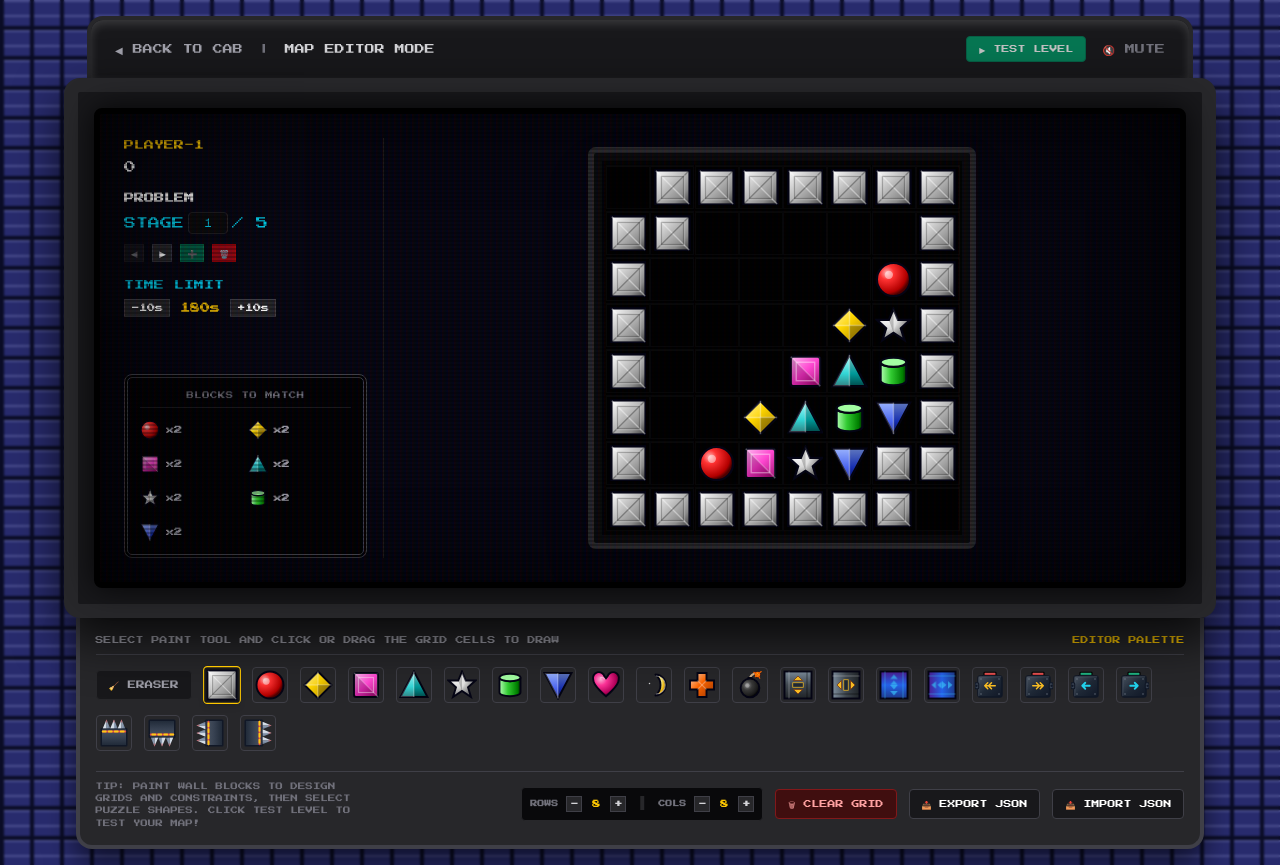
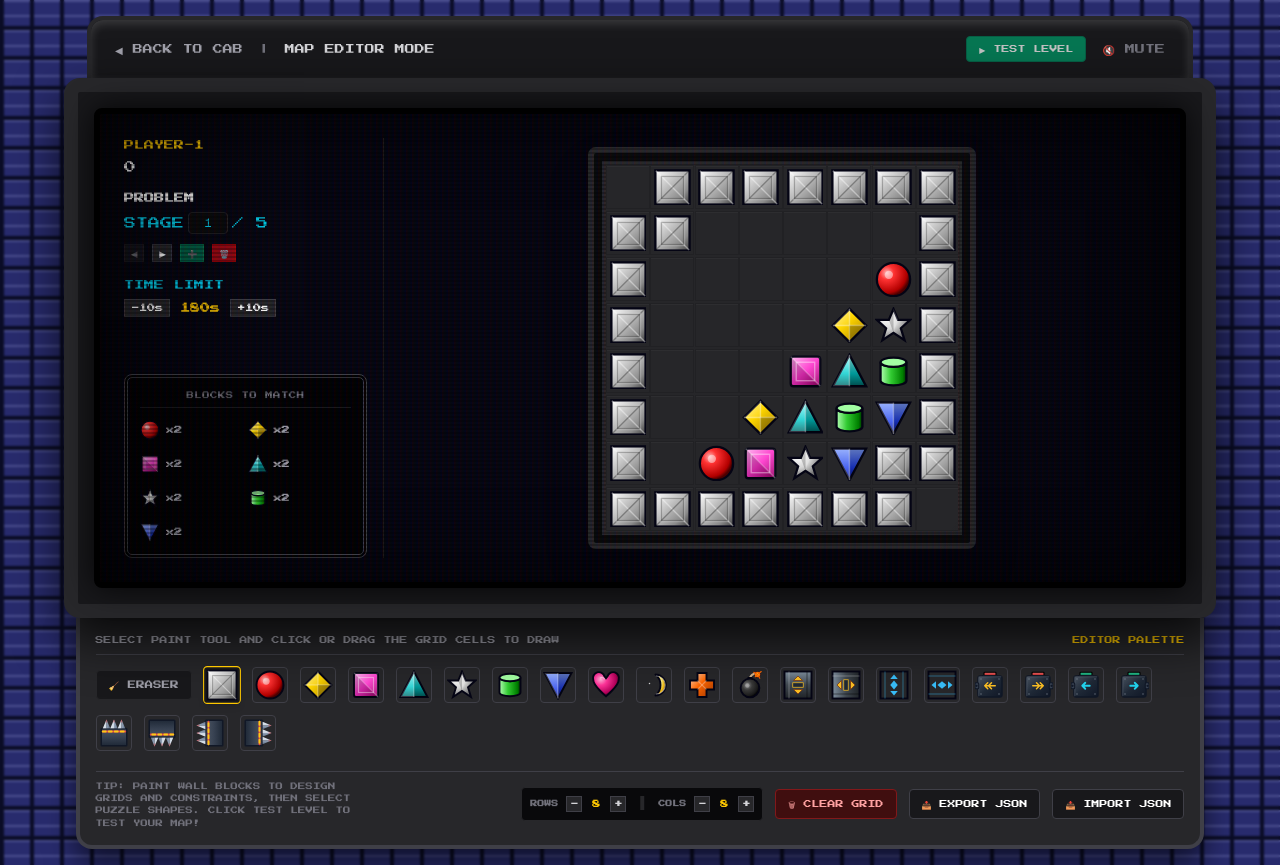
Before and after one commit to bloodstrawberry/puzznic, a Next.js app: page /editor in a window 1280 px wide. Built offline with nearby package versions, Linux system fonts and the light colour scheme.

Commit message:
게임 배경색 변경

```diff
--- a/app/game/game-view.tsx
+++ b/app/game/game-view.tsx
@@ -727,11 +727,11 @@ export default function GameView({ isEditor = false }: GameViewProps) {
               {/* Visual Stone outer border block framework */}
               <div className="relative p-3 bg-zinc-950 border-[6px] border-zinc-800 rounded-lg shadow-2xl flex items-center justify-center">
                 {/* Board grid inner shadow backdrop */}
-                <div className="absolute inset-2 bg-black/80 z-0 pointer-events-none" />
+                <div className="absolute inset-2 bg-zinc-800 z-0 pointer-events-none" />
 
                 {/* Dynamic Play Grid */}
                 <div
-                  className="grid gap-0.5 bg-black/60 relative z-10 w-full justify-center"
+                  className="grid gap-0.5 bg-zinc-800 relative z-10 w-full justify-center"
                   style={{
                     gridTemplateColumns: `repeat(${grid[0]?.length || 8}, minmax(0, 1fr))`,
                     maxWidth: `${(grid[0]?.length || 8) * 44}px`,
@@ -754,7 +754,7 @@ export default function GameView({ isEditor = false }: GameViewProps) {
                             }
                           }}
                           className={`w-9 sm:w-11 aspect-square relative border border-zinc-900/30 flex items-center justify-center transition-all cursor-pointer overflow-visible ${
-                            activeEditor ? "hover:bg-zinc-800/40" : ""
+                            activeEditor ? "hover:bg-zinc-700/50" : ""
                           }`}
                         >
                           {/* Inner grid styling scanline effect */}
--- a/app/object/wall-auto-h.tsx
+++ b/app/object/wall-auto-h.tsx
@@ -1,24 +1,19 @@
 import React from "react";
 
-export default function WallAutoH() {
+function WallAutoH() {
   return (
     <svg className="w-full h-full" viewBox="0 0 40 40">
-      <defs>
-        <linearGradient id="wallAutoGradH" x1="0" y1="0" x2="1" y2="0">
-          <stop offset="0%" stopColor="#4c1d95" />
-          <stop offset="50%" stopColor="#2563eb" />
-          <stop offset="100%" stopColor="#1e3a8a" />
-        </linearGradient>
-      </defs>
-      <rect x="2" y="2" width="36" height="36" fill="url(#wallAutoGradH)" stroke="#050515" strokeWidth="2.5" />
+      <rect x="2" y="2" width="36" height="36" fill="url(#puzznic-wallAutoGradH)" stroke="#050515" strokeWidth="2.5" />
       {/* Glow horizontal rails */}
       <line x1="2" y1="8" x2="38" y2="8" stroke="#38bdf8" strokeOpacity="0.4" strokeWidth="1.5" />
       <line x1="2" y1="32" x2="38" y2="32" stroke="#38bdf8" strokeOpacity="0.4" strokeWidth="1.5" />
-      {/* Flashing chevrons */}
-      <polygon points="6,20 12,25 12,15" fill="#38bdf8" className="animate-pulse" />
-      <polygon points="14,20 20,25 20,15" fill="#38bdf8" className="animate-pulse" />
-      <polygon points="34,20 28,25 28,15" fill="#38bdf8" className="animate-pulse" />
-      <polygon points="26,20 20,25 20,15" fill="#38bdf8" className="animate-pulse" />
+      {/* Chevrons */}
+      <polygon points="6,20 12,25 12,15" fill="#38bdf8" />
+      <polygon points="14,20 20,25 20,15" fill="#38bdf8" />
+      <polygon points="34,20 28,25 28,15" fill="#38bdf8" />
+      <polygon points="26,20 20,25 20,15" fill="#38bdf8" />
     </svg>
   );
 }
+
+export default React.memo(WallAutoH);
--- a/app/object/wall-auto-v.tsx
+++ b/app/object/wall-auto-v.tsx
@@ -1,24 +1,19 @@
 import React from "react";
 
-export default function WallAutoV() {
+function WallAutoV() {
   return (
     <svg className="w-full h-full" viewBox="0 0 40 40">
-      <defs>
-        <linearGradient id="wallAutoGradV" x1="0" y1="0" x2="0" y2="1">
-          <stop offset="0%" stopColor="#4c1d95" />
-          <stop offset="50%" stopColor="#2563eb" />
-          <stop offset="100%" stopColor="#1e3a8a" />
-        </linearGradient>
-      </defs>
-      <rect x="2" y="2" width="36" height="36" fill="url(#wallAutoGradV)" stroke="#050515" strokeWidth="2.5" />
+      <rect x="2" y="2" width="36" height="36" fill="url(#puzznic-wallAutoGradV)" stroke="#050515" strokeWidth="2.5" />
       {/* Glow vertical rails */}
       <line x1="8" y1="2" x2="8" y2="38" stroke="#38bdf8" strokeOpacity="0.4" strokeWidth="1.5" />
       <line x1="32" y1="2" x2="32" y2="38" stroke="#38bdf8" strokeOpacity="0.4" strokeWidth="1.5" />
-      {/* Flashing chevrons */}
-      <polygon points="20,6 25,12 15,12" fill="#38bdf8" className="animate-pulse" />
-      <polygon points="20,14 25,20 15,20" fill="#38bdf8" className="animate-pulse" />
-      <polygon points="20,34 25,28 15,28" fill="#38bdf8" className="animate-pulse" />
-      <polygon points="20,26 25,20 15,20" fill="#38bdf8" className="animate-pulse" />
+      {/* Chevrons */}
+      <polygon points="20,6 25,12 15,12" fill="#38bdf8" />
+      <polygon points="20,14 25,20 15,20" fill="#38bdf8" />
+      <polygon points="20,34 25,28 15,28" fill="#38bdf8" />
+      <polygon points="20,26 25,20 15,20" fill="#38bdf8" />
     </svg>
   );
 }
+
+export default React.memo(WallAutoV);
```
